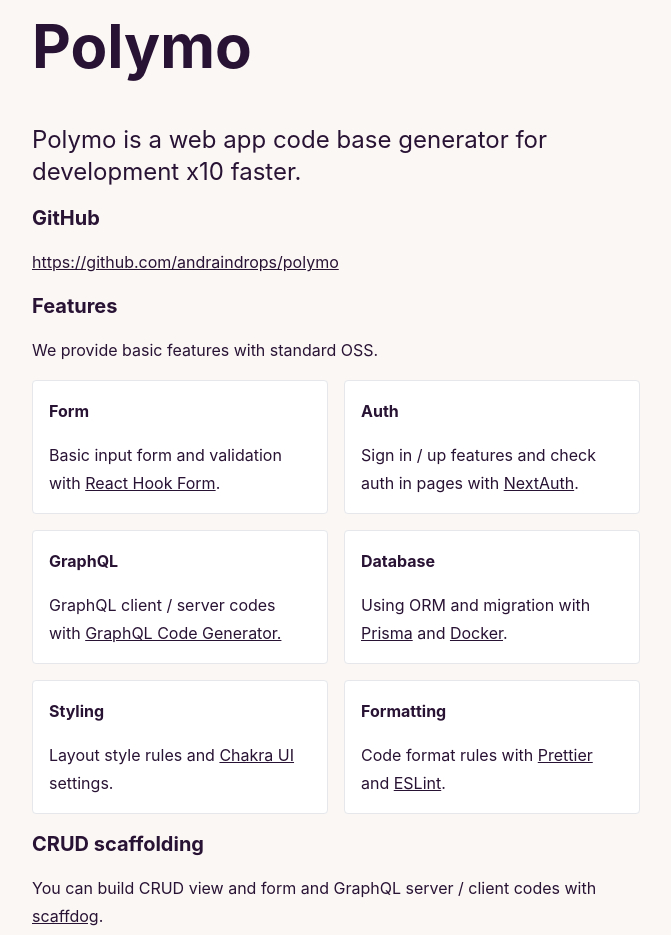
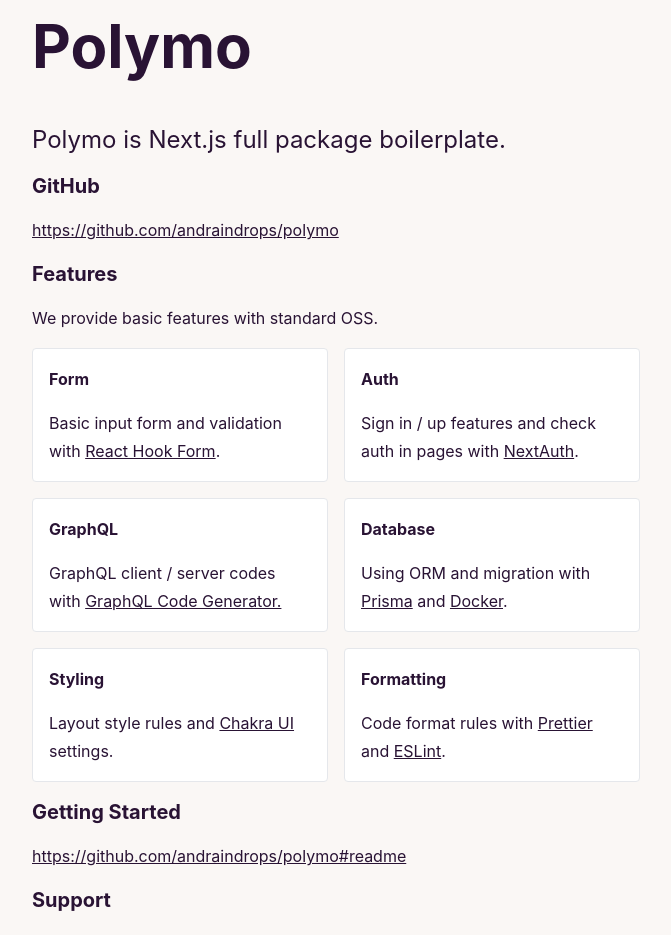
Before and after one commit to andraindrops/polymo.dev, a Next.js app: page / in a window 1280 px wide. Shown: the part 480-1415 px from the top of the page, without its empty margins (304-975 px from the left). Built offline with nearby package versions, Linux system fonts and the light colour scheme.

Commit message:
chore: Changes

```diff
--- a/src/pages/index.tsx
+++ b/src/pages/index.tsx
@@ -37,7 +37,7 @@
         <img src="/index/kv.svg" alt="kv" className="mx-auto max-h-60" />
         <h1 className="mt-8 text-6xl font-bold">Polymo</h1>
         <Stack className="mt-8">
-          <h2 className="text-2xl">Polymo is a web app code base generator for development x10 faster.</h2>
+          <h2 className="text-2xl">Polymo is Next.js full package boilerplate.</h2>
           <Stack>
             <Stack>
               <Stack className="gap-2">
@@ -101,14 +101,6 @@
             </Stack>
             <Stack>
               <Stack className="gap-2">
-                <h3 className="text-xl font-bold">CRUD scaffolding</h3>
-                <p>
-                  You can build CRUD view and form and GraphQL server / client codes with <Link href="https://github.com/cats-oss/scaffdog">scaffdog</Link>.
-                </p>
-              </Stack>
-            </Stack>
-            <Stack>
-              <Stack className="gap-2">
                 <h3 className="text-xl font-bold">Getting Started</h3>
                 <Link href="https://github.com/andraindrops/polymo#readme">https://github.com/andraindrops/polymo#readme</Link>
               </Stack>
```
